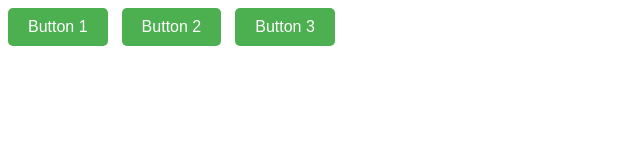
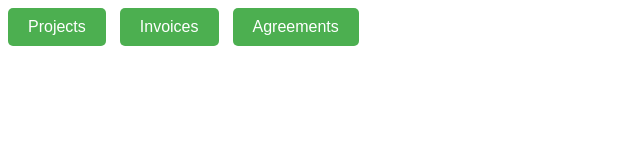
Before and after one commit to austin-morrow/client-portal, a plain HTML site: page index.html in a window 1280 px wide. Shown: the whole page, without its empty margins (0-640 px from the left). Drawn offline with Linux system fonts and the light colour scheme.

Commit message:
Update index.html

```diff
--- a/index.html
+++ b/index.html
@@ -22,13 +22,13 @@
 </head>
 <body>
    <!-- Button 1 -->
-   <button onclick="window.open('https://austin-morrow.hecticshare.com/projects?v=overview', '_top')">Button 1</button>
+   <button onclick="window.open('https://austin-morrow.hecticshare.com/projects?v=overview', '_top')">Projects</button>
 
    <!-- Button 2 -->
-   <button onclick="window.open('https://austin-morrow.hecticshare.com/projects?v=overview', '_top')">Button 2</button>
+   <button onclick="window.open('https://austin-morrow.hecticshare.com/invoices?v=list', '_top')">Invoices</button>
 
    <!-- Button 3 -->
-   <button onclick="window.open('https://austin-morrow.hecticshare.com/projects?v=overview', '_top')">Button 3</button>
+   <button onclick="window.open('https://austin-morrow.hecticshare.com/agreements', '_top')">Agreements</button>
 
 
 </body>
```
